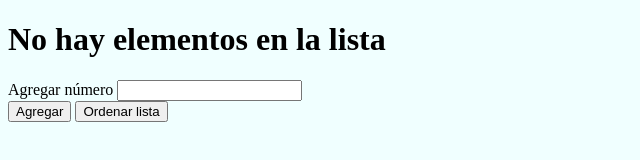
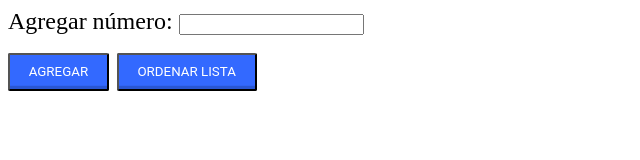
Before and after one commit to picsacoder/sorted_linked_list, a plain HTML site: page index.html in a window 1280 px wide. Shown: the whole page, without its empty margins (0-640 px from the left). Drawn offline with Linux system fonts and the light colour scheme.

Commit message:
Ya casi esta

```diff
--- a/index.html
+++ b/index.html
@@ -8,18 +8,19 @@
     <link rel="stylesheet" href="style.css">
 </head>
 <body>
-    <h1>
-        No hay elementos en la lista
-    </h1>
-
     <form action="">
-        <label for="anadir">Agregar número</label>
+        <label for="anadir">Agregar número: </label>
         <input type="text" id="anadir" name="anadir">
     </form>
 
-    <button onclick="anadir()">Agregar</button>
 
-    <button>
+    <br>
+
+    <button onclick="anadir()">
+        Agregar
+    </button>
+
+    <button onclick="ordenar()">
         Ordenar lista
     </button>
 </body>
--- a/index.js
+++ b/index.js
@@ -44,7 +44,12 @@ function linked_list() {
             while (nodo_actual != last) {
                 let sig = nodo_actual.next;
                 if (nodo_actual.elem > sig.elem) {
-                    [nodo_actual.elem, sig.elem] = [sig.elem, nodo_actual.elem]
+                    var x = document.getElementById(nodo_actual.elem);
+                    var y = document.getElementById(sig.elem);
+
+                    [x.id, y.id] = [y.id, x.id];
+                    [x.innerHTML, y.innerHTML] = [y.innerHTML, x.innerHTML];
+                    [nodo_actual.elem, sig.elem] = [sig.elem, nodo_actual.elem];
                 }
 
                 nodo_actual = sig
@@ -60,22 +65,6 @@ lista = new linked_list();
 
 
 
-//lista.anadir(3)
-//lista.anadir(1)
-//lista.anadir(5)
-//lista.anadir(6)
-
-
-//lista.inicio()
-
-
-//console.log("=====================================================================================================================================================")
-
-//lista.sort()
-
-//lista.inicio()
-
-
 function anadir() {
     var value_to_add = document.getElementById("anadir");
 
@@ -83,7 +72,7 @@ function anadir() {
 
     //chek if is a number
 
-    var is_number = parseInt(value_to_add.value);
+    var is_number = parseFloat(value_to_add.value);
 
     if (!is_number) {
         alert("Introduzca un valor que sea un número")
@@ -92,12 +81,14 @@ function anadir() {
     else {
         var visual_node = document.createElement("p");
         visual_node.innerHTML = value_to_add.value;
-
+        visual_node.id = value_to_add.value;
         document.body.appendChild(visual_node)
 
         lista.anadir(is_number)
 
         lista.inicio()
+
+        value_to_add.value = ""
     }
 
 
@@ -105,5 +96,6 @@ function anadir() {
 }
 
 function ordenar() {
-
+    lista.sort()
+    lista.inicio()
 }
--- a/style.css
+++ b/style.css
@@ -1,3 +1,27 @@
-body {
-    background-color: azure;
+label {
+    font-size: x-large;
 }
+button{
+    display:inline-block;
+    padding:0.7em 1.4em;
+    margin:0 0.3em 0.3em 0;
+    border-radius:0.15em;
+    box-sizing: border-box;
+    text-decoration:none;
+    font-family:'Roboto',sans-serif;
+    text-transform:uppercase;
+    font-weight:400;
+    color:#FFFFFF;
+    background-color:#3369ff;
+    box-shadow:inset 0 -0.6em 0 -0.35em rgba(0,0,0,0.17);
+    text-align:center;
+    position:relative;
+}
+
+button :active {
+    top:0.1em;
+}
+
+p {
+    font-size: 40px;
+}
```
Also changed, not shown: img/flecha.png (added).
